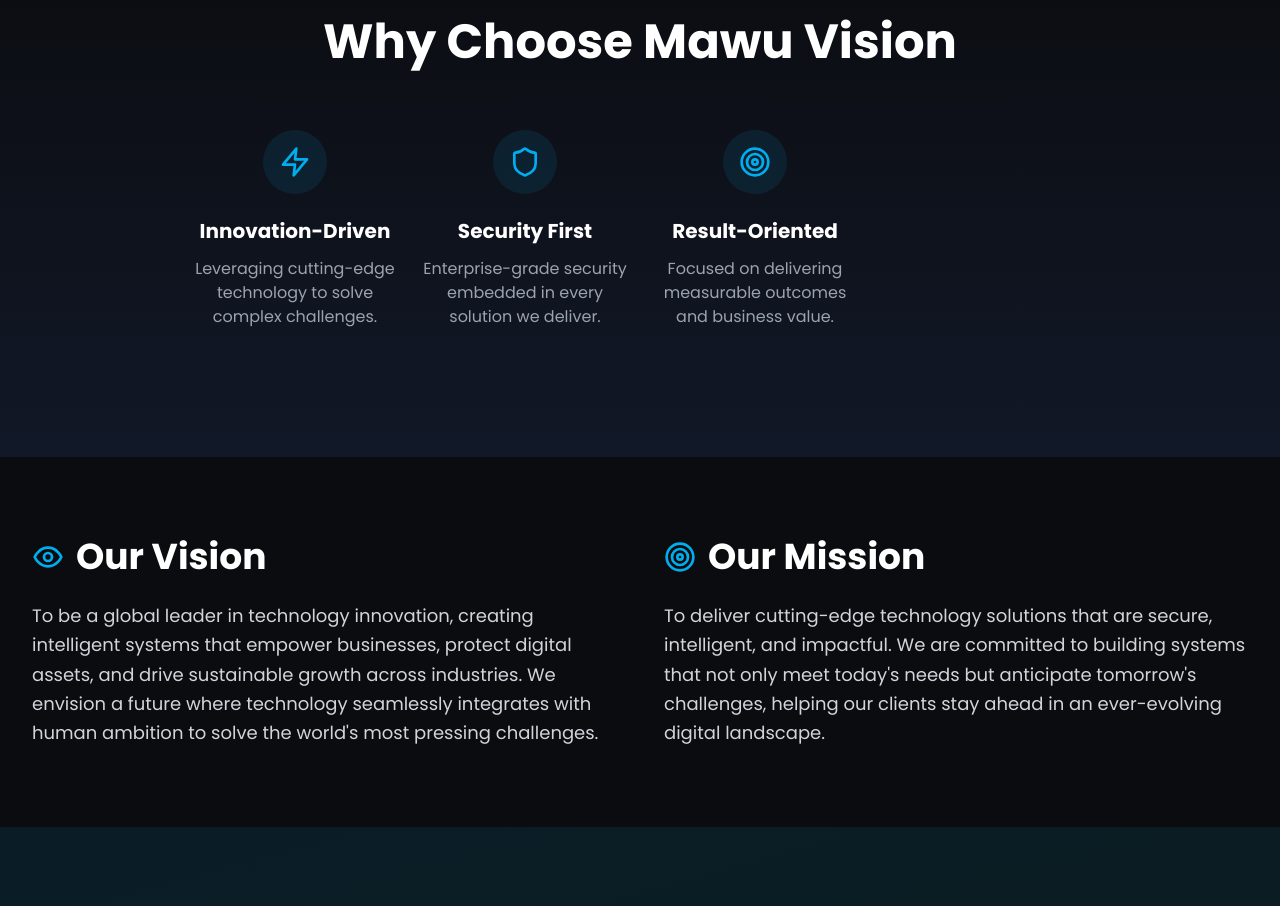
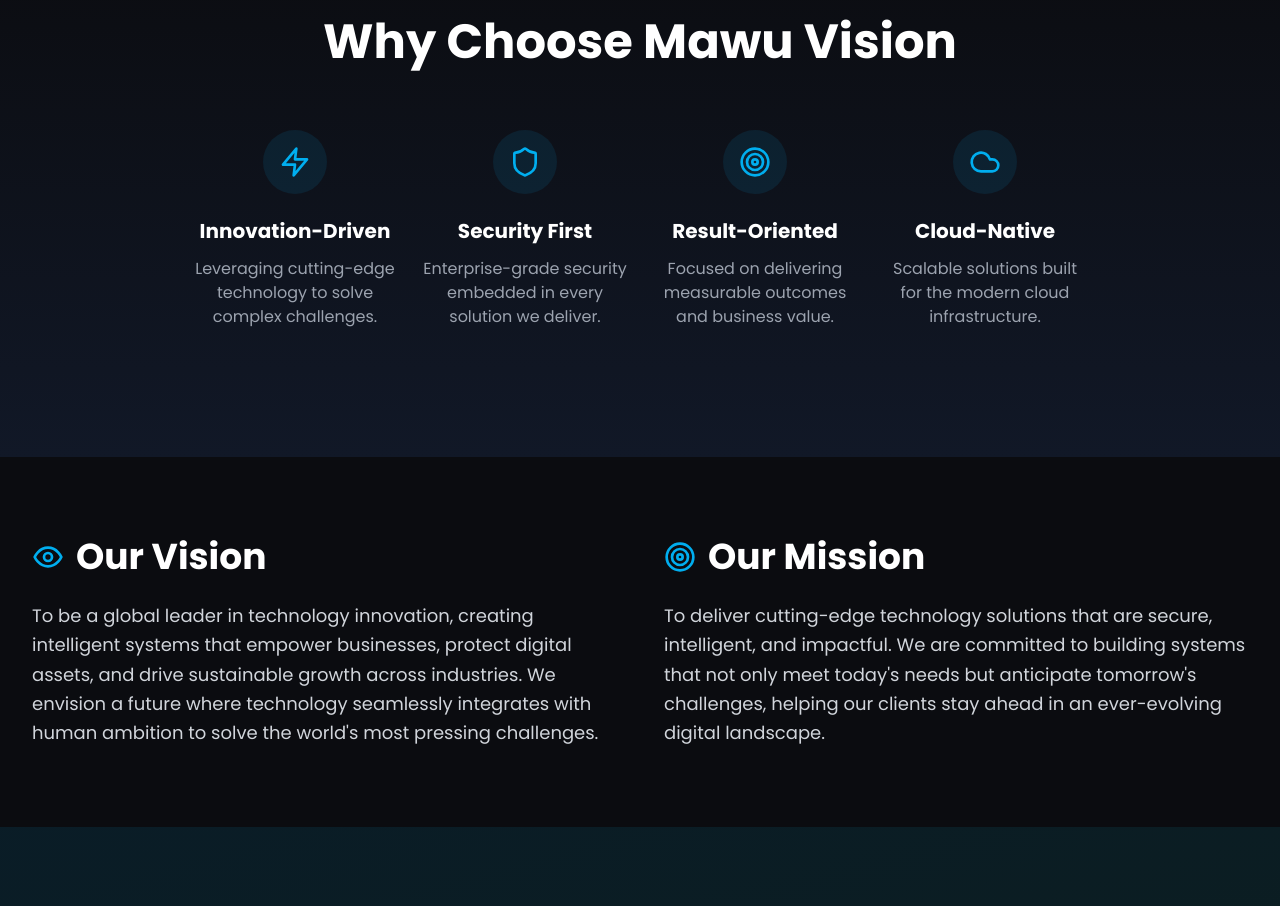
Before and after one commit to woedy/MawuVision1, a React (Vite) app: page / in a window 1280 px wide. Shown: the part 1500-2406 px from the top of the page. Built offline with nearby package versions, Linux system fonts and the light colour scheme.

Commit message:
vercel-push-v3

```diff
--- a/src/pages/Home.tsx
+++ b/src/pages/Home.tsx
@@ -85,6 +85,11 @@
       icon: Target,
       title: 'Result-Oriented',
       description: 'Focused on delivering measurable outcomes and business value.',
+    },
+    {
+      icon: Cloud,
+      title: 'Cloud-Native',
+      description: 'Scalable solutions built for the modern cloud infrastructure.',
     },
   ];
 
```
